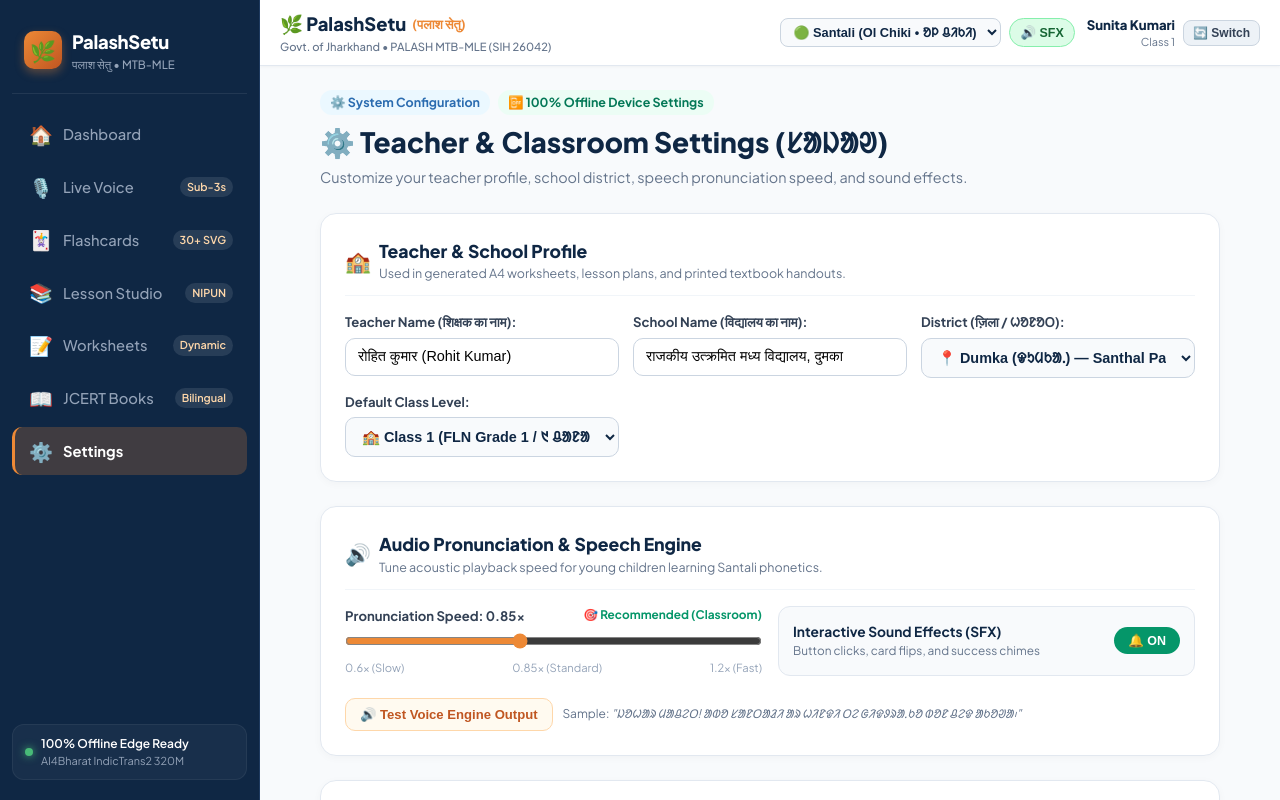
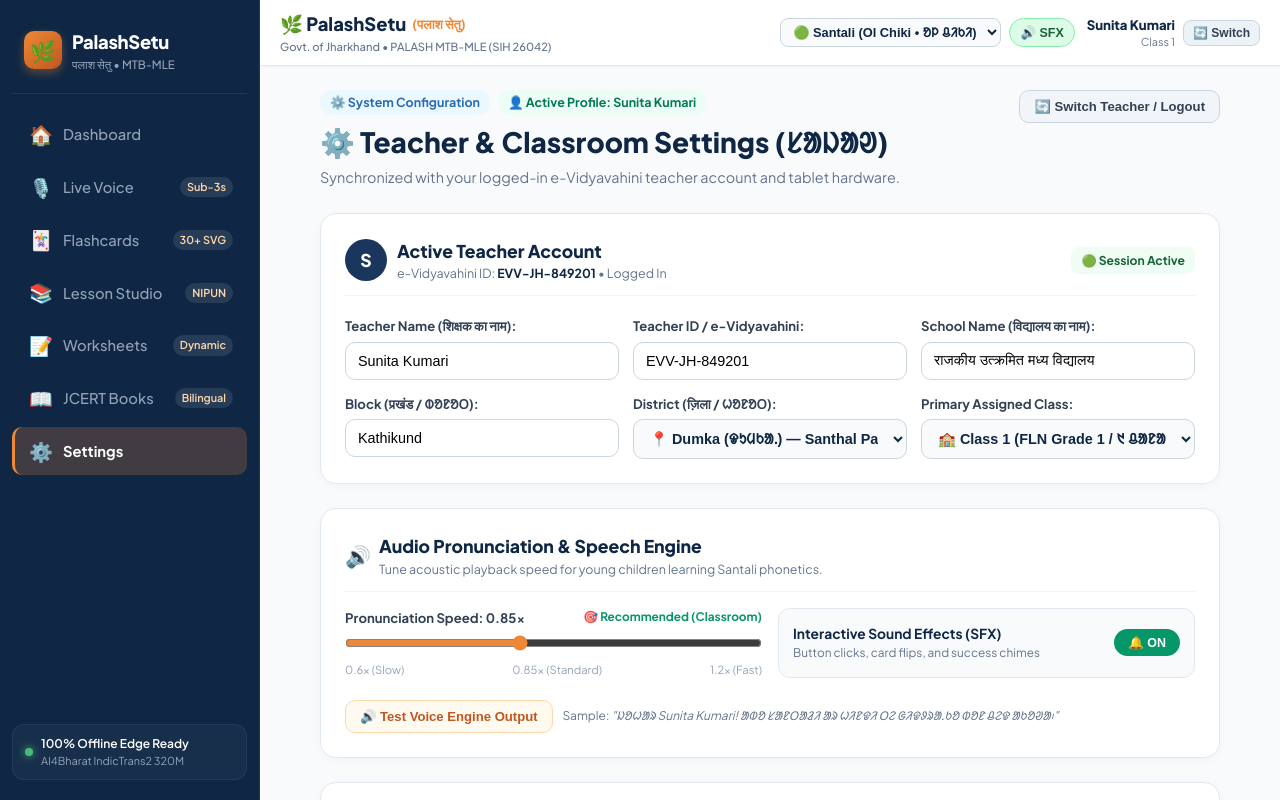
Before and after one commit to puneetmehta288/PalashSetu, a React (Vite) app in the folder mobile/: page /settings in a window 1280 px wide. Built offline with nearby package versions, Linux system fonts and the light colour scheme.

Commit message:
fix: bind Settings screen directly to authenticated teacher session with live profile sync and multi-teacher switching

```diff
--- a/mobile/src/pages/Settings.tsx
+++ b/mobile/src/pages/Settings.tsx
@@ -1,6 +1,8 @@
 import React, { useState, useEffect } from 'react';
+import { useNavigate } from 'react-router-dom';
 import { speakText } from '../utils/santaliSpeech';
 import { sfx } from '../utils/sfx';
+import { authService, TeacherProfile } from '../services/authService';
 
 export const JHARKHAND_TRIBAL_DISTRICTS = [
   { name: 'Dumka', sat: 'ᱫᱩᱢᱠᱟᱹ', region: 'Santhal Pargana' },
@@ -16,31 +18,63 @@
 ];
 
 const Settings: React.FC = () => {
-  // 1. Teacher Profile State
-  const [teacherName, setTeacherName] = useState(() => localStorage.getItem('palash_teacher_name') || 'रोहित कुमार (Rohit Kumar)');
-  const [schoolName, setSchoolName] = useState(() => localStorage.getItem('palash_school_name') || 'राजकीय उत्क्रमित मध्य विद्यालय, दुमका');
-  const [selectedDistrict, setSelectedDistrict] = useState(() => localStorage.getItem('palash_district') || 'Dumka');
-  const [primaryClass, setPrimaryClass] = useState(() => localStorage.getItem('palash_primary_class') || 'Class 1');
+  const navigate = useNavigate();
 
-  // 2. Audio & Speech Preferences
+  // 1. Get Logged In Teacher Profile from authService
+  const [activeProfile, setActiveProfile] = useState<TeacherProfile | null>(() => authService.getActiveProfile());
+
+  // 2. Form States initialized from actual active teacher profile
+  const [teacherName, setTeacherName] = useState(activeProfile?.name || 'Sunita Kumari');
+  const [teacherId, setTeacherId] = useState(activeProfile?.teacherId || 'EVV-JH-849201');
+  const [schoolName, setSchoolName] = useState(() => localStorage.getItem('palash_school_name') || 'राजकीय उत्क्रमित मध्य विद्यालय');
+  const [selectedDistrict, setSelectedDistrict] = useState(activeProfile?.district || 'Dumka');
+  const [blockName, setBlockName] = useState(activeProfile?.block || 'Kathikund');
+  const [primaryClass, setPrimaryClass] = useState(activeProfile?.assignedGrade || 'Class 1');
+
+  // 3. Audio & Speech Preferences
   const [speechRate, setSpeechRate] = useState<number>(() => {
     const saved = localStorage.getItem('palash_speech_rate');
     return saved ? parseFloat(saved) : 0.85;
   });
   const [soundEnabled, setSoundEnabled] = useState<boolean>(() => sfx.isEnabled());
 
-  // 3. UI Feedback state
+  // 4. UI Feedback states
   const [savedSuccess, setSavedSuccess] = useState(false);
   const [isPlayingTest, setIsPlayingTest] = useState(false);
+
+  // Sync state if active profile changes
+  useEffect(() => {
+    const profile = authService.getActiveProfile();
+    if (profile) {
+      setActiveProfile(profile);
+      setTeacherName(profile.name);
+      setTeacherId(profile.teacherId);
+      setSelectedDistrict(profile.district);
+      setBlockName(profile.block);
+      setPrimaryClass(profile.assignedGrade);
+    }
+  }, []);
 
   const handleSaveSettings = (e: React.FormEvent) => {
     e.preventDefault();
     sfx.playSuccess();
 
-    localStorage.setItem('palash_teacher_name', teacherName);
+    // 1. Update active teacher in authService
+    if (activeProfile) {
+      const updated = authService.updateProfile(activeProfile.id, {
+        name: teacherName.trim(),
+        teacherId: teacherId.trim(),
+        district: selectedDistrict,
+        block: blockName.trim(),
+        assignedGrade: primaryClass
+      });
+      if (updated) {
+        setActiveProfile(updated);
+      }
+    }
+
+    // 2. Save general preferences
     localStorage.setItem('palash_school_name', schoolName);
-    localStorage.setItem('palash_district', selectedDistrict);
-    localStorage.setItem('palash_primary_class', primaryClass);
     localStorage.setItem('palash_speech_rate', speechRate.toString());
 
     setSavedSuccess(true);
@@ -55,50 +89,65 @@
   const handleTestAudio = () => {
     sfx.playVoicePing();
     setIsPlayingTest(true);
-    speakText('ᱡᱚᱦᱟᱨ ᱢᱟᱪᱮᱛ! ᱟᱵᱚ ᱥᱟᱱᱛᱟᱲᱤ ᱟᱨ ᱦᱤᱱᱫᱤ ᱛᱮ ᱜᱤᱫᱽᱨᱟᱹᱠᱚ ᱵᱚᱱ ᱪᱮᱫ ᱟᱠᱚᱣᱟ᱾', {
+    speakText(`ᱡᱚᱦᱟᱨ ${teacherName}! ᱟᱵᱚ ᱥᱟᱱᱛᱟᱲᱤ ᱟᱨ ᱦᱤᱱᱫᱤ ᱛᱮ ᱜᱤᱫᱽᱨᱟᱹᱠᱚ ᱵᱚᱱ ᱪᱮᱫ ᱟᱠᱚᱣᱟ᱾`, {
       rate: speechRate,
       onEnd: () => setIsPlayingTest(false)
     });
   };
 
-  const handleResetDefaults = () => {
-    if (window.confirm('Reset all classroom settings to default?')) {
+  const handleSwitchAccount = () => {
     sfx.playTap();
-      setTeacherName('शिक्षक (Teacher)');
-      setSchoolName('प्राथमिक विद्यालय (Primary School)');
-      setSelectedDistrict('Dumka');
-      setPrimaryClass('Class 1');
-      setSpeechRate(0.85);
-      localStorage.clear();
-      setSavedSuccess(true);
-      setTimeout(() => setSavedSuccess(false), 3000);
-    }
+    authService.logout();
+    navigate('/login');
   };
 
   return (
     <div className="fade-in" style={{ maxWidth: '900px', margin: '0 auto', display: 'flex', flexDirection: 'column', gap: '1.5rem' }}>
 
       {/* ─── Page Header ─── */}
+      <div style={{ display: 'flex', justifyContent: 'space-between', alignItems: 'flex-start', flexWrap: 'wrap', gap: '12px' }}>
         <div>
           <div style={{ display: 'flex', gap: '8px', flexWrap: 'wrap', marginBottom: '0.4rem' }}>
             <span style={{ backgroundColor: '#ebf8ff', color: '#2b6cb0', padding: '3px 10px', borderRadius: '12px', fontSize: '0.78rem', fontWeight: 700 }}>
               ⚙️ System Configuration
             </span>
             <span style={{ backgroundColor: '#ecfdf5', color: '#047857', padding: '3px 10px', borderRadius: '12px', fontSize: '0.78rem', fontWeight: 700 }}>
-            📴 100% Offline Device Settings
+              👤 Active Profile: {teacherName}
             </span>
           </div>
           <h1 style={{ color: '#0f2744', fontSize: '1.75rem', fontWeight: 800, margin: 0 }}>
             ⚙️ Teacher & Classroom Settings (ᱥᱟᱡᱟᱣ)
           </h1>
           <p style={{ color: '#64748b', fontSize: '0.9rem', margin: '4px 0 0 0' }}>
-          Customize your teacher profile, school district, speech pronunciation speed, and sound effects.
+            Synchronized with your logged-in e-Vidyavahini teacher account and tablet hardware.
           </p>
+        </div>
+
+        {/* Switch Account Button */}
+        <button
+          type="button"
+          onClick={handleSwitchAccount}
+          style={{
+            display: 'flex',
+            alignItems: 'center',
+            gap: '6px',
+            backgroundColor: '#f1f5f9',
+            border: '1px solid #cbd5e1',
+            color: '#334155',
+            padding: '8px 14px',
+            borderRadius: '10px',
+            fontWeight: 700,
+            fontSize: '0.82rem',
+            cursor: 'pointer'
+          }}
+        >
+          <span>🔄 Switch Teacher / Logout</span>
+        </button>
       </div>
 
       {savedSuccess && (
         <div style={{ padding: '12px 16px', backgroundColor: '#ecfdf5', border: '1px solid #6ee7b7', borderRadius: '12px', color: '#065f46', fontWeight: 700, fontSize: '0.9rem', display: 'flex', alignItems: 'center', gap: '8px' }}>
-          <span>✅ Settings saved successfully to this tablet!</span>
+          <span>✅ Settings & Profile for "{teacherName}" updated and saved successfully!</span>
         </div>
       )}
 
@@ -106,17 +155,26 @@
       <form onSubmit={handleSaveSettings} style={{ display: 'flex', flexDirection: 'column', gap: '1.5rem' }}>
 
         {/* ─── SECTION 1: TEACHER & SCHOOL PROFILE ─── */}
-        <div style={{ backgroundColor: '#ffffff', padding: '1.5rem', borderRadius: '16px', border: '1px solid #e2e8f0', boxShadow: '0 2px 8px rgba(0,0,0,0.03)', display: 'flex', flexDirection: 'column', gap: '1rem' }}>
-          <div style={{ display: 'flex', alignItems: 'center', gap: '8px', borderBottom: '1px solid #f1f5f9', paddingBottom: '0.75rem' }}>
-            <span style={{ fontSize: '1.3rem' }}>🏫</span>
+        <div style={{ backgroundColor: '#ffffff', padding: '1.5rem', borderRadius: '16px', border: '1px solid #e2e8f0', boxShadow: '0 2px 8px rgba(0,0,0,0.03)', display: 'flex', flexDirection: 'column', gap: '1.25rem' }}>
+
+          <div style={{ display: 'flex', alignItems: 'center', justifyContent: 'space-between', borderBottom: '1px solid #f1f5f9', paddingBottom: '0.75rem', flexWrap: 'wrap', gap: '8px' }}>
+            <div style={{ display: 'flex', alignItems: 'center', gap: '10px' }}>
+              <div style={{ width: '42px', height: '42px', borderRadius: '50%', backgroundColor: activeProfile?.avatarColor || '#1a365d', color: '#ffffff', display: 'flex', alignItems: 'center', justifyContent: 'center', fontWeight: 800, fontSize: '1.1rem' }}>
+                {teacherName.charAt(0)}
+              </div>
               <div>
                 <h2 style={{ fontSize: '1.1rem', fontWeight: 800, color: '#0f2744', margin: 0 }}>
-                Teacher & School Profile
+                  Active Teacher Account
                 </h2>
                 <div style={{ fontSize: '0.78rem', color: '#64748b' }}>
-                Used in generated A4 worksheets, lesson plans, and printed textbook handouts.
+                  e-Vidyavahini ID: <strong style={{ color: '#0f2744' }}>{teacherId}</strong> • Logged In
                 </div>
               </div>
+            </div>
+
+            <span style={{ backgroundColor: '#f0fdf4', color: '#166534', padding: '4px 10px', borderRadius: '8px', fontSize: '0.76rem', fontWeight: 700 }}>
+              🟢 Session Active
+            </span>
           </div>
 
           <div style={{ display: 'grid', gridTemplateColumns: 'repeat(auto-fit, minmax(240px, 1fr))', gap: '14px' }}>
@@ -129,7 +187,23 @@
                 type="text"
                 value={teacherName}
                 onChange={e => setTeacherName(e.target.value)}
-                placeholder="e.g. रोहित कुमार सिंह"
+                placeholder="e.g. सुनीता कुमारी"
+                required
+                style={{ width: '100%', padding: '10px 12px', borderRadius: '10px', border: '1px solid #cbd5e1', fontSize: '0.9rem', outline: 'none' }}
+              />
+            </div>
+
+            {/* Teacher ID */}
+            <div>
+              <label style={{ display: 'block', fontSize: '0.82rem', fontWeight: 700, color: '#334155', marginBottom: '6px' }}>
+                Teacher ID / e-Vidyavahini:
+              </label>
+              <input
+                type="text"
+                value={teacherId}
+                onChange={e => setTeacherId(e.target.value)}
+                placeholder="e.g. EVV-JH-849201"
+                required
                 style={{ width: '100%', padding: '10px 12px', borderRadius: '10px', border: '1px solid #cbd5e1', fontSize: '0.9rem', outline: 'none' }}
               />
             </div>
@@ -143,7 +217,21 @@
                 type="text"
                 value={schoolName}
                 onChange={e => setSchoolName(e.target.value)}
-                placeholder="e.g. उत्क्रमित मध्य विद्यालय"
+                placeholder="e.g. राजकीय उत्क्रमित मध्य विद्यालय"
+                style={{ width: '100%', padding: '10px 12px', borderRadius: '10px', border: '1px solid #cbd5e1', fontSize: '0.9rem', outline: 'none' }}
+              />
+            </div>
+
+            {/* Block Name */}
+            <div>
+              <label style={{ display: 'block', fontSize: '0.82rem', fontWeight: 700, color: '#334155', marginBottom: '6px' }}>
+                Block (प्रखंड / ᱵᱚᱱᱚᱛ):
+              </label>
+              <input
+                type="text"
+                value={blockName}
+                onChange={e => setBlockName(e.target.value)}
+                placeholder="e.g. Kathikund / Sadar"
                 style={{ width: '100%', padding: '10px 12px', borderRadius: '10px', border: '1px solid #cbd5e1', fontSize: '0.9rem', outline: 'none' }}
               />
             </div>
@@ -169,7 +257,7 @@
             {/* Primary Class */}
             <div>
               <label style={{ display: 'block', fontSize: '0.82rem', fontWeight: 700, color: '#334155', marginBottom: '6px' }}>
-                Default Class Level:
+                Primary Assigned Class:
               </label>
               <select
                 value={primaryClass}
@@ -279,7 +367,7 @@
               <span>{isPlayingTest ? '🔊 Playing Sample...' : '🔊 Test Voice Engine Output'}</span>
             </button>
             <span style={{ fontSize: '0.75rem', color: '#64748b' }}>
-              Sample: <em>"ᱡᱚᱦᱟᱨ ᱢᱟᱪᱮᱛ! ᱟᱵᱚ ᱥᱟᱱᱛᱟᱲᱤ ᱟᱨ ᱦᱤᱱᱫᱤ ᱛᱮ ᱜᱤᱫᱽᱨᱟᱹᱠᱚ ᱵᱚᱱ ᱪᱮᱫ ᱟᱠᱚᱣᱟ᱾"</em>
+              Sample: <em>"ᱡᱚᱦᱟᱨ {teacherName}! ᱟᱵᱚ ᱥᱟᱱᱛᱟᱲᱤ ᱟᱨ ᱦᱤᱱᱫᱤ ᱛᱮ ᱜᱤᱫᱽᱨᱟᱹᱠᱚ ᱵᱚᱱ ᱪᱮᱫ ᱟᱠᱚᱣᱟ᱾"</em>
             </span>
           </div>
         </div>
@@ -326,31 +414,14 @@
         </div>
 
         {/* ─── ACTION BUTTONS ─── */}
-        <div style={{ display: 'flex', justifyContent: 'space-between', alignItems: 'center', flexWrap: 'wrap', gap: '12px' }}>
-          <button
-            type="button"
-            onClick={handleResetDefaults}
-            style={{
-              backgroundColor: '#f1f5f9',
-              border: '1px solid #cbd5e1',
-              color: '#64748b',
-              padding: '10px 16px',
-              borderRadius: '12px',
-              fontWeight: 700,
-              fontSize: '0.85rem',
-              cursor: 'pointer'
-            }}
-          >
-            🔄 Reset Defaults
-          </button>
-
+        <div style={{ display: 'flex', justifyContent: 'flex-end', alignItems: 'center', gap: '12px' }}>
           <button
             type="submit"
             style={{
               backgroundColor: '#0f2744',
               color: '#ffffff',
               border: 'none',
-              padding: '12px 24px',
+              padding: '12px 28px',
               borderRadius: '12px',
               fontWeight: 800,
               fontSize: '0.95rem',
@@ -359,7 +430,7 @@
               transition: 'all 0.15s ease'
             }}
           >
-            💾 Save Classroom Settings
+            💾 Save Profile & Classroom Settings
           </button>
         </div>
 
```
Also changed, not shown: mobile/src/services/authService.ts (+9 -0 lines). Lines whose indentation alone changed are shown as unchanged.
